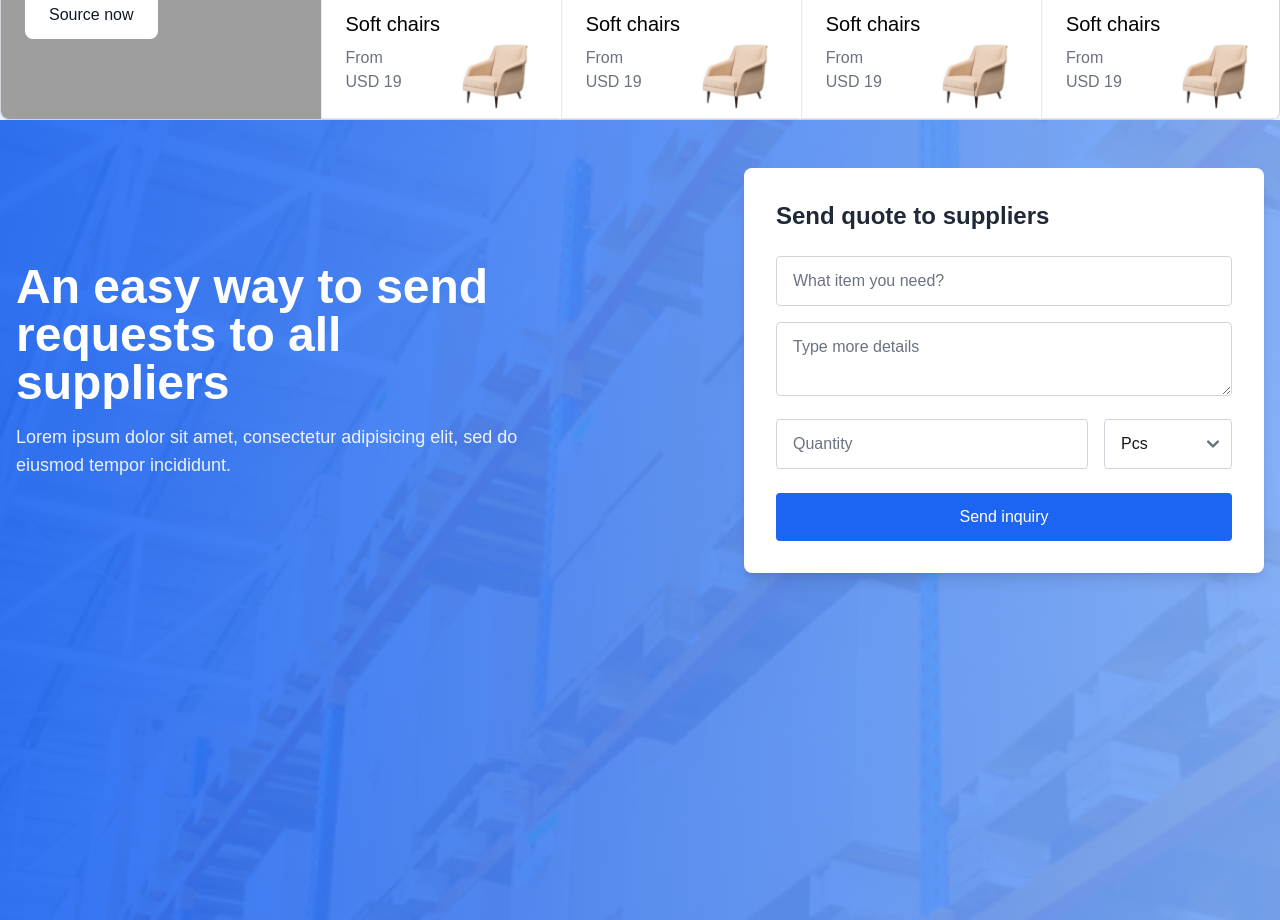
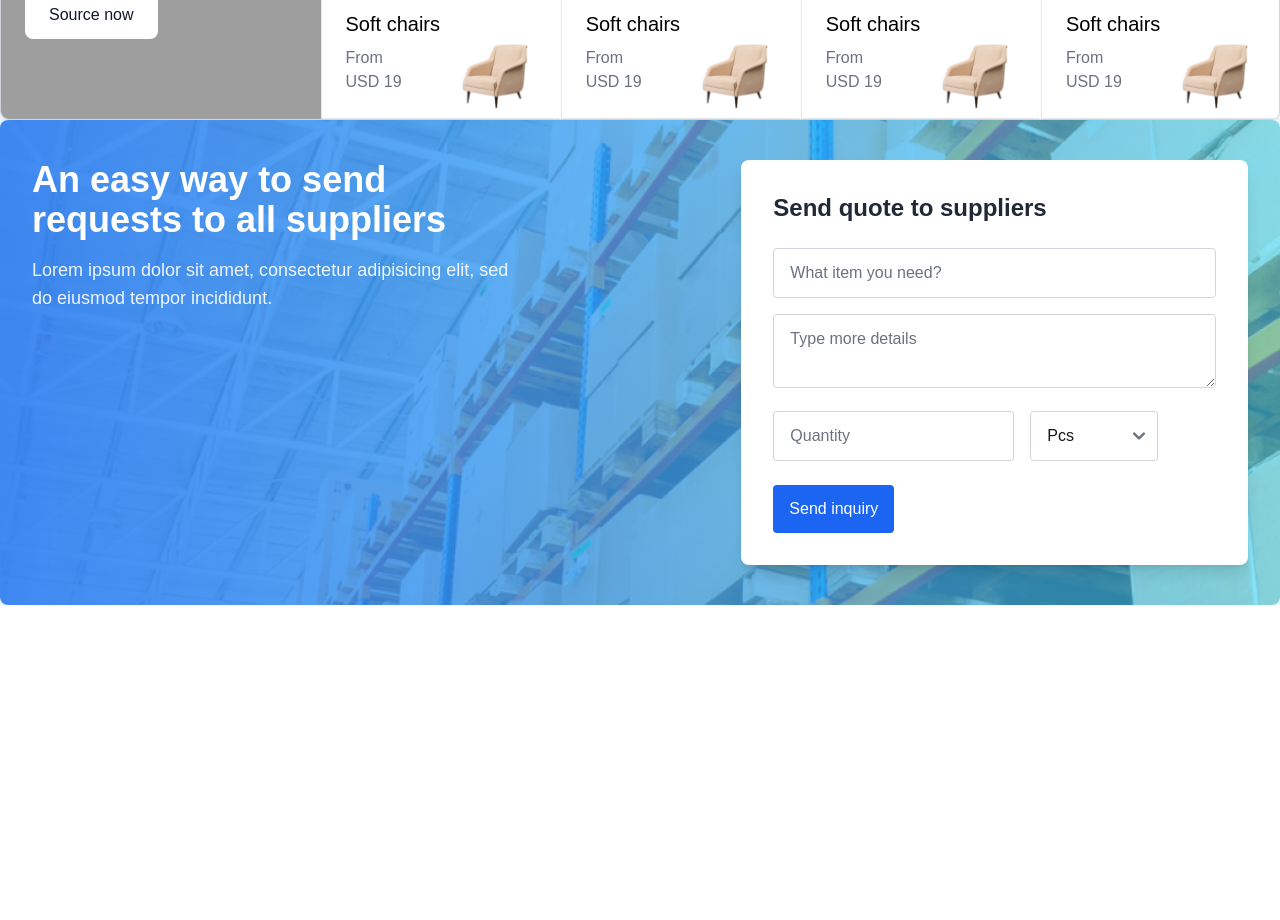
Before and after one commit to MuhammadKhalil492/ecommerce-fullstack-design, a Next.js app: page / in a window 1280 px wide. Shown: the part 1300-2220 px from the top of the page. After the commit the page ends 1905 px from the top, so only its background shows below. Built offline with nearby package versions, Linux system fonts and the light colour scheme; grey boxes are pictures that could not be loaded.

Commit message:
contact form in progress

```diff
--- a/src/app/page.tsx
+++ b/src/app/page.tsx
@@ -19,25 +19,24 @@ export default function Home() {
           heading="Consumer electronics and gadgets"
           btnLink="#"
         />
-      </section>
-      <section className="relative min-h-screen">
+        <div className="relative px-8 py-10">
           {/* <!-- Background image with gradient overlay --> */}
           <div className="absolute inset-0 z-0">
-          <div className="absolute inset-0 bg-gradient-to-r from-blue-600 to-blue-400 opacity-90"></div>
+            <div className="absolute inset-0 rounded-lg opacity-90 bg-gradient-to-r from-[#2C7CF1]/100 to-[#00D1FF]/50"></div>
             <img
             src="/image102.png"
             alt="background"
-            className="object-cover w-full h-full"
+            className="object-cover w-full h-full rounded-lg"
           />
           </div>
 
           {/* <!-- Content --> */}
-        <div className="container relative z-10 flex flex-wrap items-center justify-between gap-8 px-4 py-12 mx-auto">
+          <div className="container relative z-10 flex flex-wrap justify-between">
             {/* <!-- Left Column --> */}
-          <div className="w-full text-white lg:w-5/12">
-            <h1 className="mb-4 text-4xl font-bold leading-tight md:text-5xl">
+            <div className="w-full text-white lg:w-2/5">
+              <p className="mb-4 text-4xl font-semibold leading-tight md:text-4xl">
                 An easy way to send requests to all suppliers
-            </h1>
+              </p>
               <p className="text-lg opacity-90">
                 Lorem ipsum dolor sit amet, consectetur adipisicing elit, sed do
                 eiusmod tempor incididunt.
@@ -71,7 +70,7 @@ export default function Home() {
 
                   {/* <!-- Quantity and Units Row --> */}
                   <div className="flex gap-4 mb-6">
-                  <div className="flex-grow">
+                    <div className="">
                       <input
                         type="number"
                         placeholder="Quantity"
@@ -91,7 +90,7 @@ export default function Home() {
                   {/* <!-- Submit Button --> */}
                   <button
                     type="submit"
-                  className="w-full px-4 py-3 font-medium text-white transition duration-300 bg-blue-600 rounded hover:bg-blue-700"
+                    className="px-4 py-3 font-medium text-white transition duration-300 bg-blue-600 rounded hover:bg-blue-700"
                   >
                     Send inquiry
                   </button>
@@ -99,6 +98,7 @@ export default function Home() {
               </div>
             </div>
           </div>
+        </div>
       </section>
     </div>
   );
```
Lines whose indentation alone changed are shown as unchanged.
